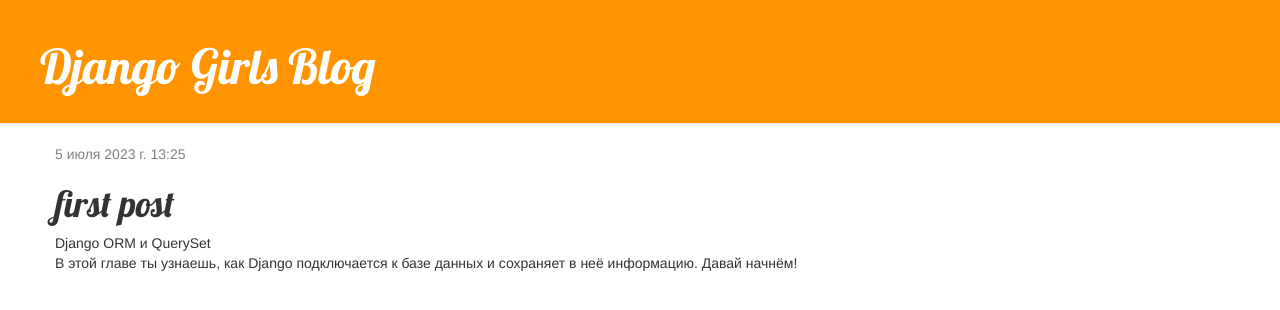
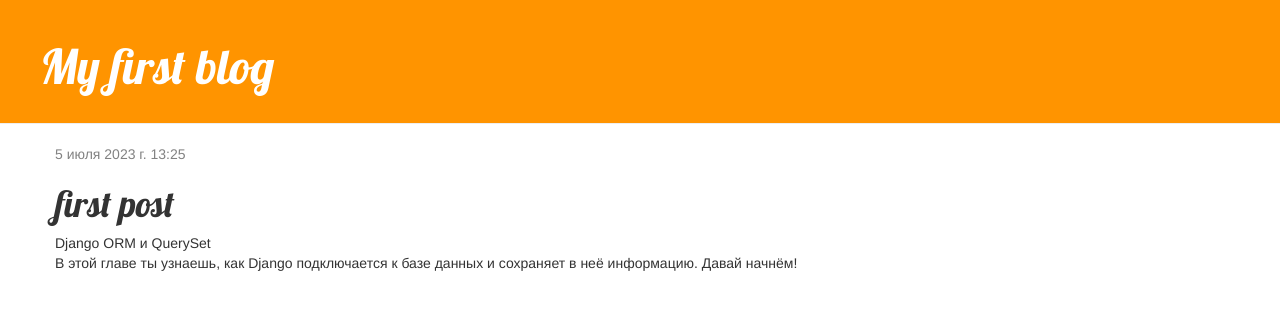
Before and after one commit to NikitaTiurikov/my-first-blog, a Django app: page /post/1/ in a window 1280 px wide. Shown: the top 310 px of the page. Run offline with Django 4.2, Linux system fonts and the light colour scheme; data comes from the database, SQL or seed files in the repository; both versions use the stored data as it was after the commit; some libraries are stand-ins or nearby versions.

Commit message:
title
Signed-off-by: Nikita <tiurikovnikita@gmail.com>

```diff
--- a/blog/templates/blog/base.html
+++ b/blog/templates/blog/base.html
@@ -1,7 +1,7 @@
 {% load static %}
 <html>
     <head>
-        <title>Django Girls blog</title>
+        <title>My first blog</title>
         <link rel="stylesheet" href="//maxcdn.bootstrapcdn.com/bootstrap/3.2.0/css/bootstrap.min.css">
         <link rel="stylesheet" href="//maxcdn.bootstrapcdn.com/bootstrap/3.2.0/css/bootstrap-theme.min.css">
         <link href='//fonts.googleapis.com/css?family=Lobster&subset=latin,latin-ext' rel='stylesheet' type='text/css'>
@@ -9,10 +9,10 @@
     </head>
     <body>
         <div class="page-header">
-        	{% if user.is_authenticated %}
-    			<a href="{% url 'post_new' %}" class="top-menu"><span class="glyphicon glyphicon-plus"></span></a>
-		{% endif %}
-            <h1><a href="/">Django Girls Blog</a></h1>
+        {% if user.is_authenticated %}
+    		<a href="{% url 'post_new' %}" class="top-menu"><span class="glyphicon glyphicon-plus"></span></a>
+	{% endif %}
+            <h1><a href="/">My first blog</a></h1>
         </div>
         <div class="content container">
             <div class="row">
```
Also changed, not shown: db.sqlite3.
